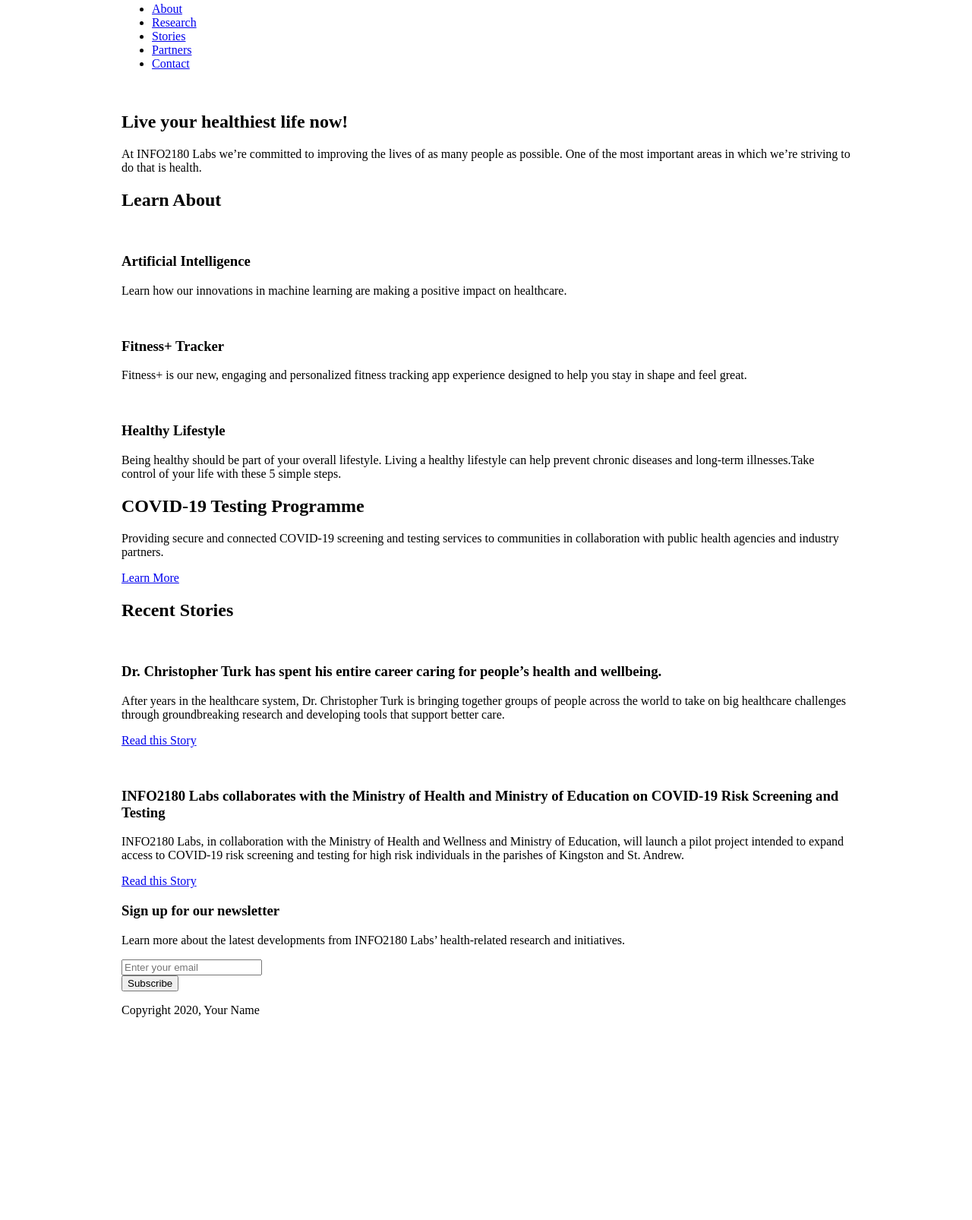
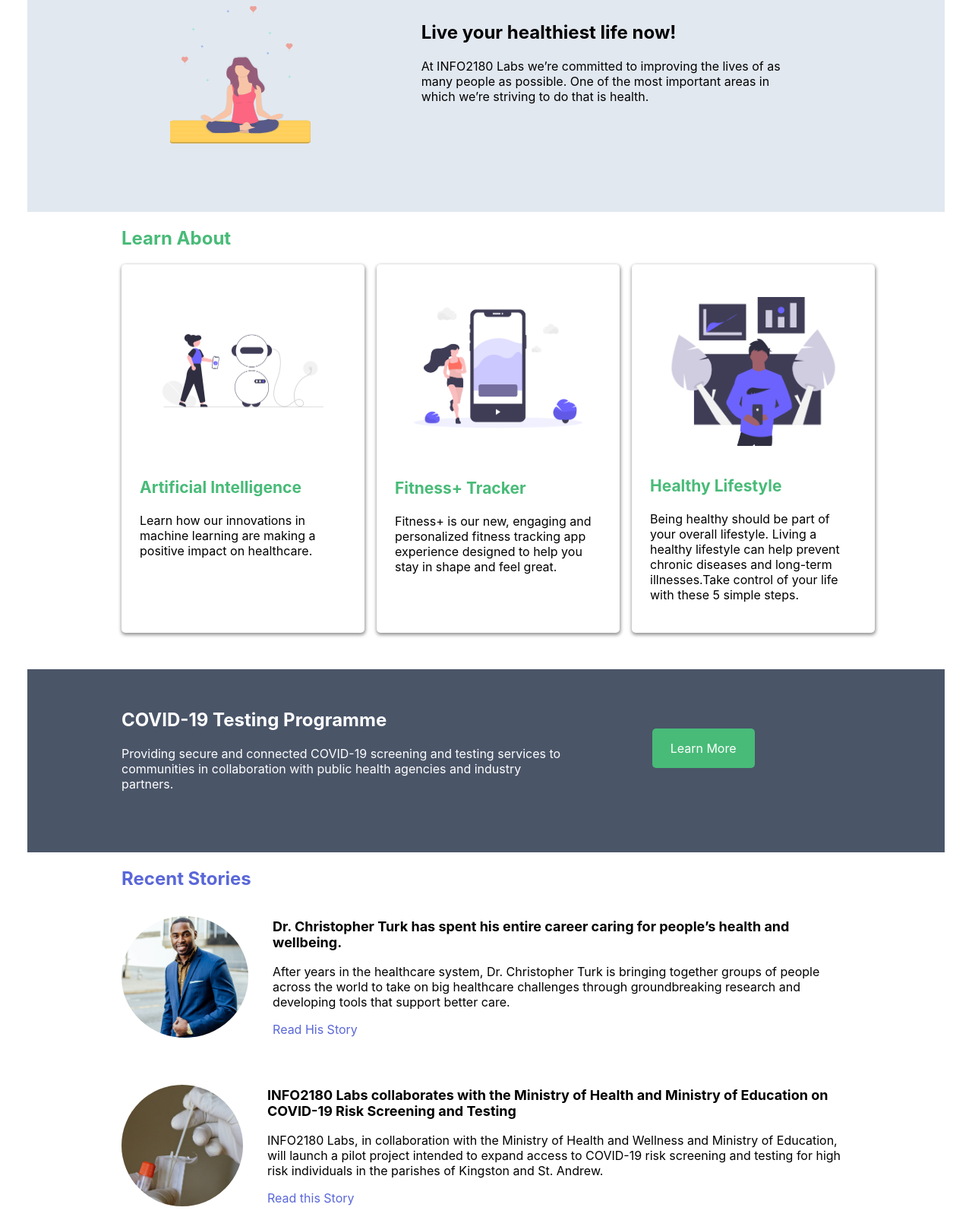
Before and after one commit to ChampionJan/info2180-project1, a plain HTML site: page index.html in a window 1280 px wide. Shown: the part 77-1683 px from the top of the page at 76% size. Before the commit the page ends 1432 px from the top, so only its background shows below. Drawn offline with Linux system fonts and the light colour scheme.

Commit message:
Added pictures and updated stylesheet

```diff
--- a/index.html
+++ b/index.html
@@ -26,10 +26,10 @@
         <section class="overview-hero">
             <div class="container">
                 <div class="overview-hero-image">
-                    <img src="#" alt="">
+                    <img src="yoga_mat.svg" alt="">
                 </div>
                 <div class="overview-hero-text">
-                    <h2>Live  your healthiest life now!</h2>
+                    <h2>Live your healthiest life now!</h2>
                     <p>At INFO2180 Labs we’re committed to improving the lives of as many people as possible. One of the most important areas in which we’re striving to do that is health.</p>
                 </div>
             </div>
@@ -39,21 +39,21 @@
                 <h2>Learn About</h2>
                 <div class="cards">
                     <div class="card">
-                        <img src="#" alt="">
+                        <img src="artificial_intelligence.png" alt="">
                         <div class="card-body">
                             <h3>Artificial Intelligence</h3>
                             <p>Learn how our innovations in machine learning are making a positive impact on healthcare.</p>
                         </div>
                     </div>
                     <div class="card">
-                        <img src="#" alt="">
+                        <img src="fitness_tracker.png" alt="">
                         <div class="card-body">
                             <h3>Fitness+ Tracker</h3>
                             <p>Fitness+ is our new, engaging and personalized fitness tracking app experience designed to help you stay in shape and feel great.</p>
                         </div>
                     </div>
                     <div class="card">
-                        <img src="#" alt="">
+                        <img src="healthy_lifestyle.png" alt="">
                         <div class="card-body">
                             <h3>Healthy Lifestyle</h3>
                             <p>Being healthy should be part of your overall lifestyle. Living a healthy lifestyle can help prevent chronic diseases and long-term illnesses.Take control of your life with these 5 simple steps.</p>
@@ -77,15 +77,15 @@
             <div class="container">
                 <h2>Recent Stories</h2>
                 <article>
-                    <img src="" alt="">
+                    <img src="Christopher_Turk.jpg" alt="">
                     <div class="article-body">
                         <h3>Dr. Christopher Turk has spent his entire career caring for people’s health and wellbeing.</h3>
                         <p>After years in the healthcare system, Dr. Christopher Turk is bringing together groups of people across the world to take on big healthcare challenges through groundbreaking research and developing tools that support better care.</p>
-                        <p><a href="#">Read this Story</a></p>
+                        <p><a href="#">Read His Story</a></p>
                     </div>
                 </article>
                 <article>
-                    <img src="" alt="">
+                    <img src="COVID-19_testing.jpg" alt="">
                     <div class="article-body">
                         <h3>INFO2180 Labs collaborates with the Ministry of Health and Ministry of Education on COVID-19 Risk Screening and Testing</h3>
                         <p>INFO2180 Labs, in collaboration with the Ministry of Health and Wellness and Ministry of Education, will launch a pilot project intended to expand access to COVID-19 risk screening and testing for high risk individuals in the parishes of Kingston and St. Andrew.</p>
@@ -110,7 +110,7 @@
     </main>
     <footer>
         <div class="container">
-            <p>Copyright 2020, Your Name</p>
+            <p>Copyright 2020, Janai Shelton</p>
         </div>
     </footer>
 </body>
--- a/styles.css
+++ b/styles.css
@@ -1,7 +1,21 @@
 /* Add your CSS to this file */
+*{
+    box-sizing: border-box;
+}
+
+html{
+    font-family: -apple-system, BlinkMacSystemFont, "Segoe UI", Roboto, "Helvetica Neue", Arial, "Noto Sans", sans-serif;
+    font-size: 18px;
+    padding-left: 2em;
+    padding-right: 2em;
+}
+
 body {
     margin: 0;
     font-size: 16px;
+    display: flex;
+    flex-flow: column wrap;
+    height: auto;
 }
 
 .container {
@@ -9,3 +23,173 @@ body {
     max-width: 960px;
     width: 100%;
 }
+
+header div.container{
+    display: flex;
+    flex-flow: row wrap;
+    justify-content: space-between;
+    align-items: flex-end;
+}
+
+header h1, li a{
+    background: #FFF;
+    font-size: 18px;
+}
+
+header div.container nav ul > li{
+    display: inline;
+    margin-right:.7em;
+}
+
+header div.container nav ul > li a{
+    text-decoration: none;
+    color: #6b7280;
+}
+
+header div.container nav ul > li a:hover{
+    color:#5A67D8;
+}
+
+section.overview-hero{
+    background: #E2E8F0;
+}
+section.overview-hero div.container{
+    display: grid;
+    padding:2em 4em 2em 4em;
+    grid-template-columns: 1fr 2fr;
+    grid-template-rows: 1fr;
+    grid-column-gap: 5em;
+}
+section.overview-hero div.container div.overview-hero-image img{
+    width: 15em;
+}
+
+section.learn-about h2{
+    color: #48BB78;
+    font-size: 24px;
+}
+
+section.learn-about div.cards{
+    display: grid;
+    grid-template-columns: repeat(3, 1fr);
+    grid-column-gap: 1em;
+
+}
+
+section.learn-about div.cards > div.card img{
+    width: 17em;
+}
+
+section.learn-about div.cards div.card:nth-child(2) img{
+    margin: 1em 0 1.8em 0;
+}
+
+section.learn-about div.cards div.card:first-child img{
+    margin: 3em 0 3.25em 0;
+}
+
+div.cards > div.card{
+    border-color: #E2E8F0;
+    border-radius: 5px;
+    box-shadow: .5px 2px 4px 1px #999;
+    display: flex;
+    flex-flow: column wrap;
+    padding: 1.5em;
+}
+
+div.cards > div.card div.card-body h3{
+    color: #48BB78;
+    font-size: 21px;
+}
+
+section.testing{
+    background: #4A5568;
+    color: #FFF;
+    padding: 2em 1.5em 4em 1.5em;
+    margin-top: 3em;
+
+}
+
+section.testing div.container{
+    display: grid;
+    grid-column-gap: 5em;
+    align-items: center;
+    grid-template-columns: 2fr 1fr;
+    grid-template-rows: 1fr;
+}
+
+section.testing div.cta {
+    margin-left: 2em;;
+}
+
+section.testing div.cta a{
+    background: #48BB78;
+    padding: 1em 1.5em 1em 1.5em;
+    color: #FFF;
+    text-decoration: none;
+    border-radius: 5px;
+}
+
+section.stories h2, section.stories article div.article-body p a{
+    color: #5A67D8;
+    text-decoration: none;
+}
+
+section.stories article div.article-body h3{
+    font-size: 18px;
+}
+
+section.stories article img{
+    width: 12em;
+    height:10em;
+    border-radius: 100%;
+    margin-right: 2em;
+}
+section.stories article {
+    display: flex;
+    flex-flow: row nowrap;
+    justify-content: center;
+    align-items: center;
+    margin-bottom: 2em;
+}
+section.newsletter{
+    background: #48BB78;
+    color: #FFF;
+}
+
+section.newsletter div.container{
+    display: flex;
+    flex-flow: column wrap;
+    justify-content: center;
+    align-items: center;
+    width: 30em;
+    padding: 1em 2em 3.5em 2em;
+}
+
+section.newsletter form{
+    display: flex;
+    flex-flow: row nowrap;
+    align-self: flex-start;
+}
+section.newsletter form input{
+    width: 21em;
+    height: 3.5em;
+    border : none;
+    border-radius: .4em;
+    padding-left: 1em;
+}
+
+section.newsletter form button.btn{
+    background: #5A67D8;
+    color: #FFF;
+    border-radius: .4em;
+    border : none;
+    margin-left: 1em;
+    width: 10em;
+}
+
+
+footer{
+    background: #4A5568;
+    color: #FFF;
+}
```
Also changed, not shown: COVID-19_testing.jpg (added), Christopher_Turk.jpg (added), artificial_intelligence.png (added), fitness_tracker.png (added), healthy_lifestyle.png (added), yoga_mat.svg (added).
